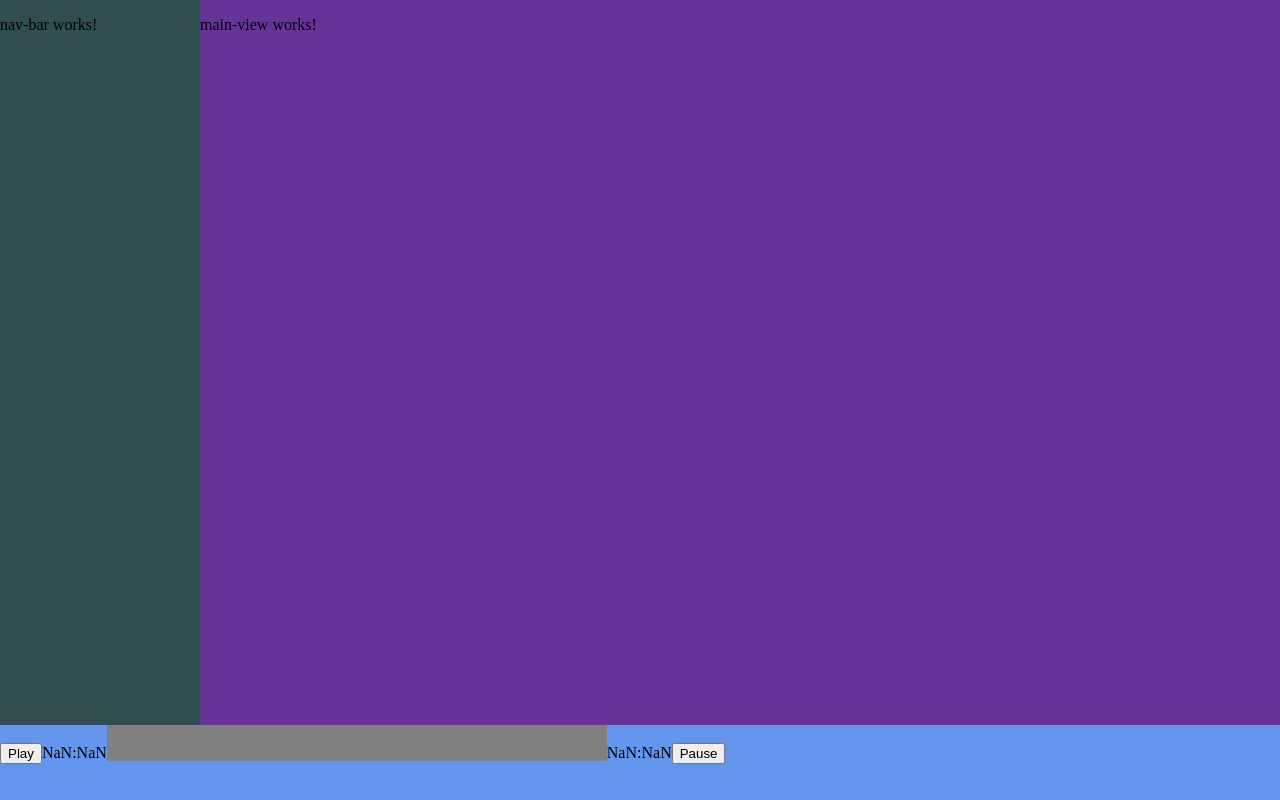
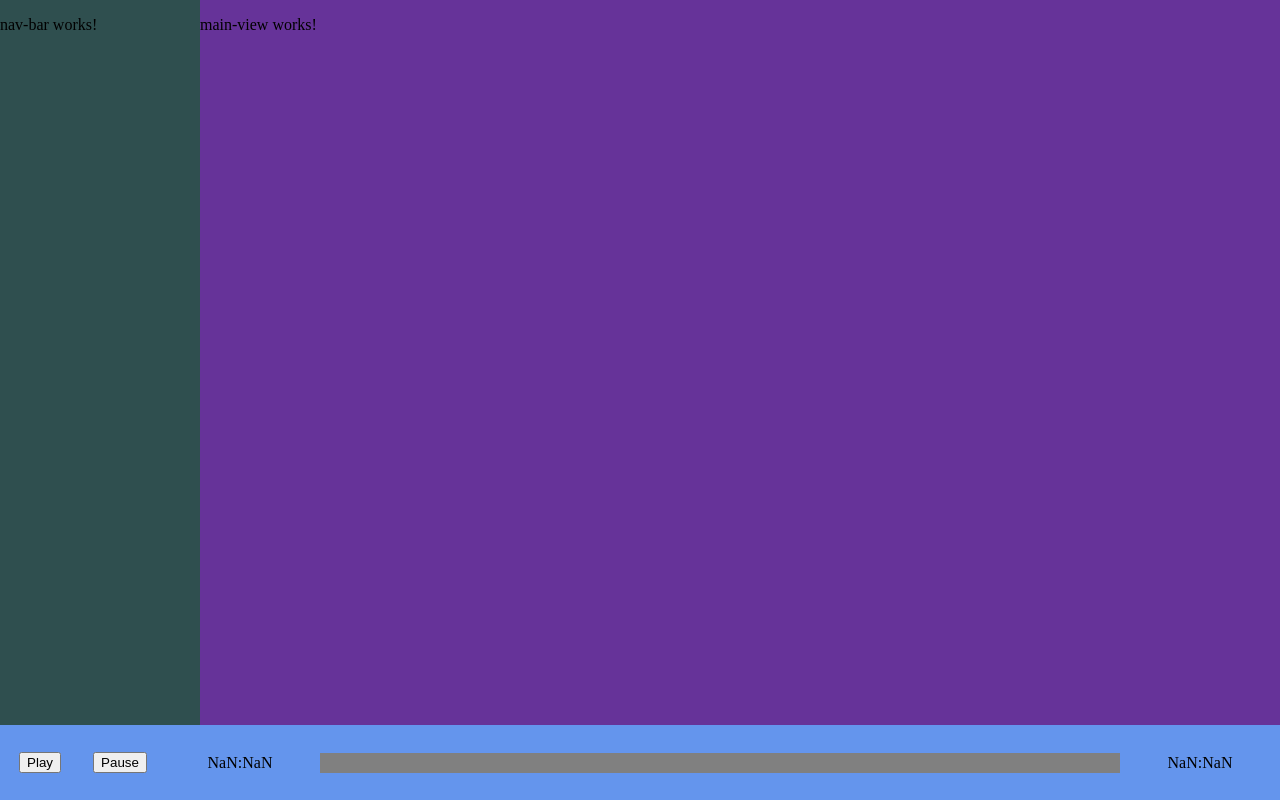
Before and after one commit to necraidan/cornemuse, an Angular app in the folder client/: page / in a window 1280 px wide. Built offline with nearby package versions, Linux system fonts and the light colour scheme.

Commit message:
Align items !

```diff
--- a/client/src/app/app.component.scss
+++ b/client/src/app/app.component.scss
@@ -23,5 +23,9 @@
   player {
     grid-area: player;
     background-color: cornflowerblue;
+    display: grid;
+    grid-template: 1fr / 0.5fr 0.5fr 1fr 5fr 1fr;
+    align-items: center;
+    justify-items: center;
   }
 }
--- a/client/src/app/player/player.component.html
+++ b/client/src/app/player/player.component.html
@@ -3,7 +3,7 @@
   <code>audio</code> element.
 </audio> -->
 <button (click)="play()">Play</button>
+<button (click)="pause()">Pause</button>
 <span>{{ currentTime | secondToMinute }}</span>
 <progress #progress max="100" (click)="click($event)"></progress>
 <span>{{ duration | secondToMinute }}</span>
-<button (click)="pause()">Pause</button>
--- a/client/src/app/player/player.component.scss
+++ b/client/src/app/player/player.component.scss
@@ -3,8 +3,8 @@ progress {
   appearance: none;
   border-radius: 5px;
 
-  width: 500px;
-  height: 36px;
+  width: 100%;
+  height: 20px;
   border: none;
 
   background: rgb(255, 68, 0);
```
